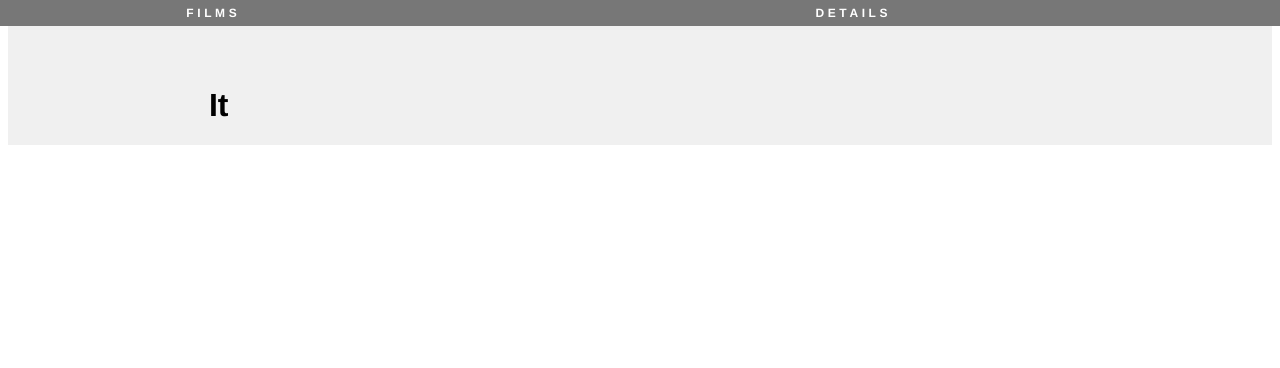
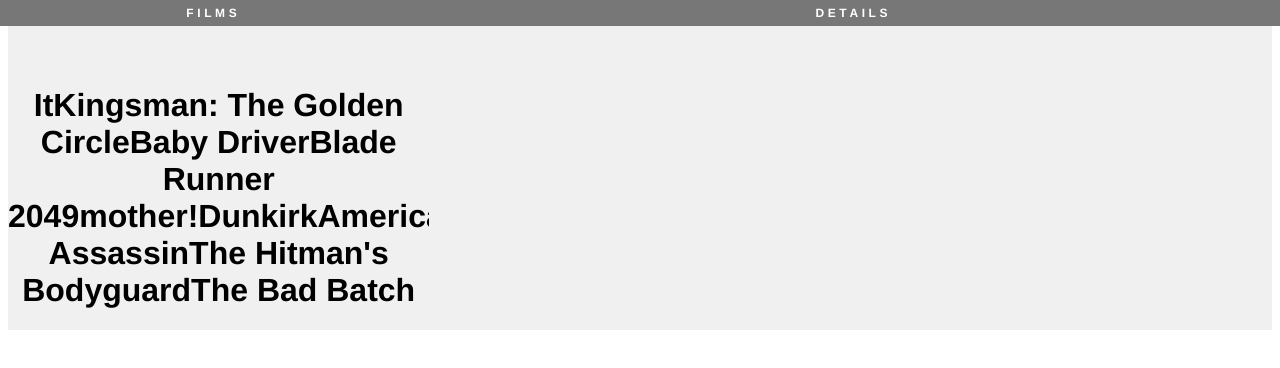
Before and after one commit to dvorakkarrie/react-film-hw, a React (Create React App) app: page / in a window 1280 px wide. Shown: the top 368 px of the page. Built offline with nearby package versions, Linux system fonts and the light colour scheme.

Commit message:
completed step 5

```diff
--- a/src/FilmListing.js
+++ b/src/FilmListing.js
@@ -9,12 +9,13 @@ class FilmListing extends Component {
   }
 
   render() {
-    let allFilms = this.props.TMDB.films;
+    let allFilms = this.props.TMDB.films.map(
+        (film, index) => ( this.props.TMDB.films[index].title ))
 
     return (
       <div className="film-list">
         <h1 className="section-title">FILMS</h1>
-        <h1>{allFilms[0].title}</h1>
+        <h1>{allFilms}</h1>
       </div>
     );
   }
```
